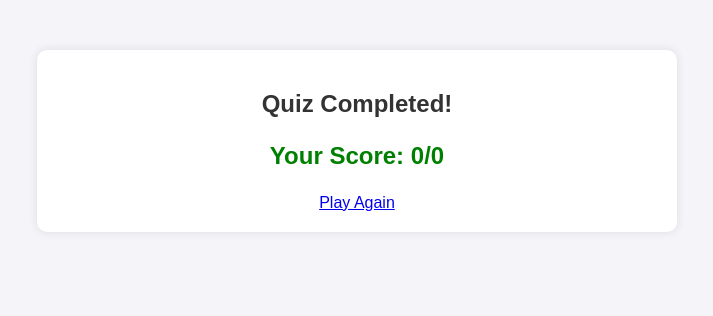
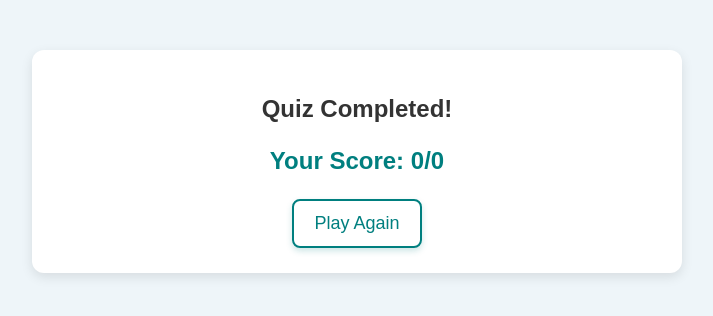
Before and after one commit to SujalSongire/Quiz-Generator-2.0, a Flask app: page /result in a window 1280 px wide. Shown: the top 316 px of the page, without its empty margins (283-996 px from the left). Run offline with Flask 3, Linux system fonts and the light colour scheme.

Commit message:
Add files via upload

```diff
--- a/static/styles.css
+++ b/static/styles.css
@@ -1,7 +1,7 @@
 /* General Page Styles */
 body {
-    font-family: 'Arial', sans-serif;
-    background: #f4f4f9;
+    font-family: 'Poppins', sans-serif;
+    background: #eef5f9;
     color: #333;
     text-align: center;
     margin: 0;
@@ -12,41 +12,46 @@ body {
 .container {
     max-width: 600px;
     margin: 50px auto;
-    padding: 20px;
+    padding: 25px;
     background: white;
-    border-radius: 10px;
-    box-shadow: 0 0 10px rgba(0, 0, 0, 0.1);
+    border-radius: 12px;
+    box-shadow: 0 4px 12px rgba(0, 0, 0, 0.1);
 }
 
 /* Heading Styles */
 h1 {
     margin-top: 20px;
-    font-size: 2em;
-    color: #222;
+    font-size: 2.2em;
+    color: #102a42;
+    font-weight: 600;
 }
 
 /* Topic Selection Buttons */
 .topic-btn {
     display: block;
-    width: 80%;
+    width: 85%;
     padding: 15px;
-    margin: 10px auto;
+    margin: 12px auto;
     font-size: 18px;
     font-weight: bold;
     color: white;
-    background: #007bff;
+    background: #007f7f; /* Peacock Blue */
     border: none;
     border-radius: 8px;
     cursor: pointer;
-    transition: background 0.3s, transform 0.2s;
+    text-align: center;
+    transition: background 0.3s, transform 0.2s, box-shadow 0.3s;
     text-decoration: none;
+    box-shadow: 0 3px 6px rgba(0, 127, 127, 0.3);
 }
 
 .topic-btn:hover {
-    background: #0056b3;
-    transform: scale(1.05);
+    background: #005f5f;
+    transform: translateY(-2px);
+    box-shadow: 0 5px 10px rgba(0, 127, 127, 0.4);
 }
 
+/* Difficulty Buttons */
 .difficulty-btn {
     display: block;
     padding: 12px;
@@ -55,79 +60,101 @@ h1 {
     font-size: 18px;
     color: white;
     text-decoration: none;
-    border-radius: 5px;
+    border-radius: 8px;
     transition: 0.3s;
 }
 
-.easy { background: green; }
-.medium { background: orange; }
-.hard { background: red; }
+.easy { background: #28a745; }
+.medium { background: #ff9800; }
+.hard { background: #dc3545; }
 
 .difficulty-btn:hover {
-    opacity: 0.8;
+    opacity: 0.85;
+    transform: scale(1.05);
 }
 
-/* Quiz Options (White Buttons) */
+/* Quiz Options (Peacock Blue Buttons) */
 .option {
     display: block;
     width: 100%;
     padding: 12px;
-    margin: 8px 0;
-    border: 2px solid #ccc;
+    margin: 10px 0;
+    border: 2px solid #007f7f; /* Peacock Blue */
     background: white;
-    color: black;
+    color: #007f7f;
     cursor: pointer;
     font-size: 16px;
-    border-radius: 5px;
+    font-weight: 500;
+    border-radius: 8px;
     transition: 0.3s;
+    box-shadow: 0 2px 5px rgba(0, 127, 127, 0.2);
 }
 
 .option:hover {
-    background: #f0f0f0;
+    background: #007f7f;
+    color: white;
+    border-color: #005f5f;
+    transform: scale(1.03);
 }
 
 /* Correct and Wrong Answer Styling */
 .correct {
-    background: green;
+    background: #28a745;
     color: white;
-    border-color: green;
+    border-color: #28a745;
 }
 
 .wrong {
-    background: red;
+    background: #dc3545;
     color: white;
-    border-color: red;
+    border-color: #dc3545;
 }
 
 /* Next Button */
 .next-btn {
     display: block;
     margin-top: 15px;
-    padding: 10px;
-    background: black;
+    padding: 12px;
+    background: #102a42;
     color: white;
-    border-radius: 5px;
+    font-size: 16px;
+    font-weight: 500;
+    border-radius: 8px;
     text-decoration: none;
-    font-size: 16px;
+    transition: 0.3s;
+}
+
+.next-btn:hover {
+    background: #0d1e30;
+    transform: scale(1.05);
 }
 
 /* Score Display */
 .score {
     font-size: 24px;
     font-weight: bold;
-    color: green;
+    color: #007f7f;
 }
 
-/* Play Again Button */
+/* Try Again Button (Peacock Blue) */
 .play-again {
     display: block;
     margin-top: 20px;
-    padding: 10px;
-    background: blue;
+    padding: 12px;
+    background: #007f7f;
     color: white;
+    font-size: 18px;
+    font-weight: 500;
+    border-radius: 8px;
     text-decoration: none;
-    border-radius: 5px;
-    font-size: 18px;
+    transition: 0.3s;
+    box-shadow: 0 3px 6px rgba(0, 127, 127, 0.3);
+}
+
+.play-again:hover {
+    background: #005f5f;
+    transform: translateY(-2px);
+    box-shadow: 0 5px 10px rgba(0, 127, 127, 0.4);
 }
 
 /* Responsive Design */
@@ -140,3 +167,36 @@ h1 {
         width: 100%;
     }
 }
+
+/* Play Again Button - Styled Link */
+.btn-play-again {
+    display: inline-block;
+    padding: 12px 20px;
+    font-size: 18px;
+    font-weight: 500;
+    color: #007f7f; /* Peacock Blue */
+    background: transparent;
+    border: 2px solid #007f7f;
+    border-radius: 8px;
+    cursor: pointer;
+    text-align: center;
+    transition: background 0.3s, color 0.3s, transform 0.2s, box-shadow 0.3s;
+    text-decoration: none;
+    box-shadow: 0 3px 6px rgba(0, 127, 127, 0.2);
+}
+
+/* Hover Effect */
+.btn-play-again:hover {
+    background: #007f7f; /* Peacock Blue */
+    color: white;
+    transform: translateY(-2px);
+    box-shadow: 0 5px 10px rgba(0, 127, 127, 0.3);
+}
+
+/* Click Effect */
+.btn-play-again:active {
+    background: #005f5f;
+    color: white;
+    transform: translateY(1px);
+    box-shadow: 0 2px 5px rgba(0, 127, 127, 0.3);
+}
--- a/templates/result.html
+++ b/templates/result.html
@@ -10,7 +10,7 @@
     <div class="container">
         <h2>Quiz Completed!</h2>
         <p class="score">Your Score: {{ score }}/{{ total }}</p>
-        <a href="/">Play Again</a>
+        <a href="/" class="btn-play-again">Play Again</a>
     </div>
 </body>
 </html>
```
